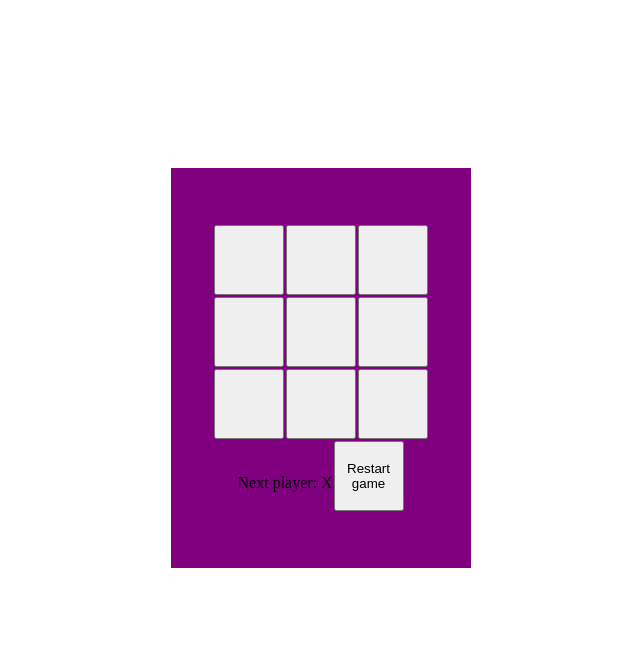
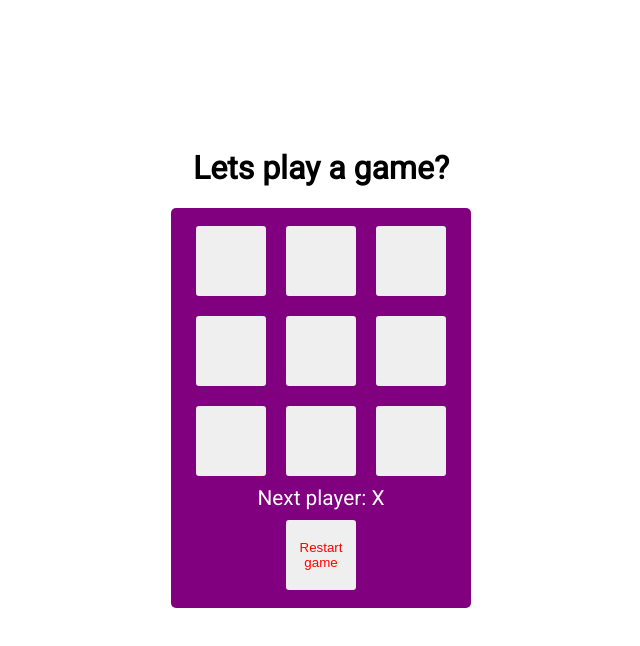
Before and after one commit to xdnzz/TikTak-Toe-Gaming-GeniusDev, a React (Vite) app: page / in a window 1280 px wide. Shown: the top 646 px of the page, without its empty margins (319-959 px from the left). Built offline with nearby package versions, Linux system fonts and the light colour scheme.

Commit message:
styles being added

```diff
--- a/src/App.jsx
+++ b/src/App.jsx
@@ -5,6 +5,7 @@
 
   return (
     <div className="container">
+     <h1> Lets play a game?</h1>
         <div className="content">
           <TableGame/>
         </div>
--- a/src/components/TableGame.jsx
+++ b/src/components/TableGame.jsx
@@ -1,4 +1,7 @@
 import {useState} from 'react';
+import './style.css';
+
+
 
 export default function TableGame( ){
 
@@ -89,7 +92,7 @@
                     {renderSquare(8)}
                </div>
                {status}
-               <button onClick={restartGame}>Restart game</button>
+               <button className="buttonRestartGame" onClick={restartGame}>Restart game</button>
             </div>
         )
     }
--- a/src/components/style.css
+++ b/src/components/style.css
@@ -0,0 +1,18 @@
+
+.board {
+    display: flex;
+    flex-direction: column;
+    text-align: center;
+    align-items: center;
+
+    font-size: 1.3rem;
+    color: #fff;
+}
+
+.board-row {
+    display: flex;
+}
+
+.buttonRestartGame {
+    color:red;
+}
--- a/src/global.css
+++ b/src/global.css
@@ -1,3 +1,13 @@
+@import url('https://fonts.googleapis.com/css2?family=Montserrat:wght@500&family=Open+Sans:wght@300&family=Poppins:wght@400;600&family=Roboto&display=swap');
+
+html {
+    font-family: 'Montserrat', sans-serif;
+    font-family: 'Open Sans', sans-serif;
+    font-family: 'Poppins', sans-serif;
+    font-family: 'Roboto', sans-serif;
+}
+
+
 .container {
     display: flex;
     flex-direction: column;
@@ -17,12 +27,15 @@
     flex-direction: column;
     justify-content:center;
     text-align: center;
+    border-radius: 5px;
 
 }
 
 .content button {
     width: 70px;
     height: 70px;
-    padding: 10px;
-    margin: 0.9px;
+    margin: 10px;
+    border: none;
+    border-radius: 3px;
+    cursor: pointer;
 }
```
Also changed, not shown: src/components/Square.jsx (deleted, +0 -14 lines).
